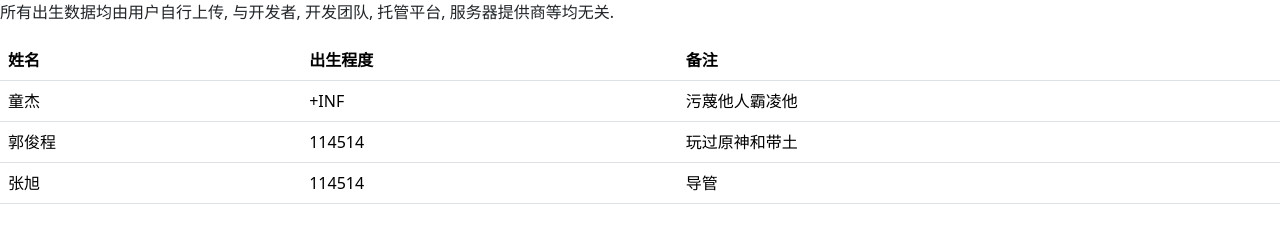
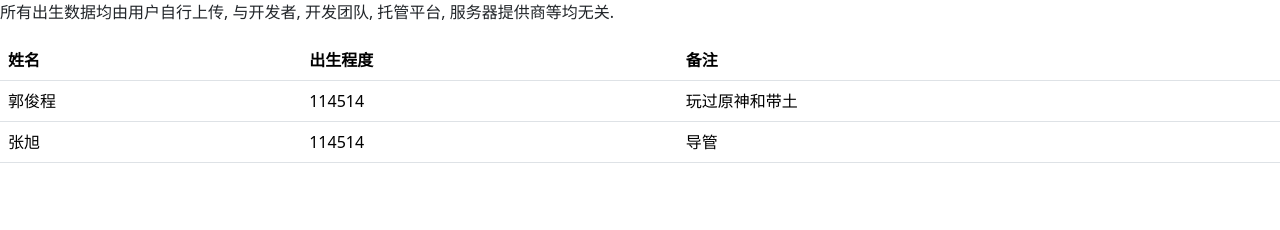
Before and after one commit to beasts-rank/temp-rank-page, a plain HTML site: page index.html in a window 1280 px wide. Drawn offline with nearby package versions, Linux system fonts and the light colour scheme.

Commit message:
不可抗力删除: 童杰

```diff
--- a/index.html
+++ b/index.html
@@ -21,11 +21,12 @@
     </tr>
     </thead>
     <tbody>
-    <tr>
+        <!-- 不可抗力删除  -->
+    <!-- <tr>
         <td>童杰</td>
         <td>+INF</td>
         <td>污蔑他人霸凌他</td>
-    </tr>
+    </tr> -->
     <tr>
         <td>郭俊程</td>
         <td>114514</td>
```
